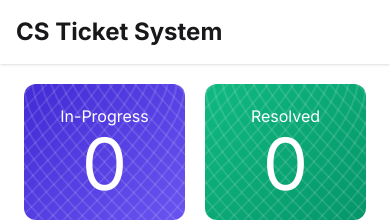
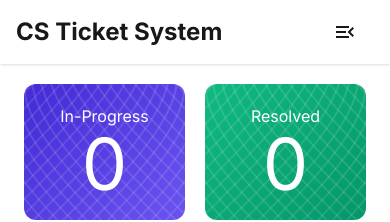
Before and after one commit to webdiv-rakib/CS-Ticket-System, a React (Vite) app: page / in a window 390 px wide. Shown: the top 222 px of the page. Built offline with nearby package versions, Linux system fonts and the light colour scheme.

Commit message:
on mobile drop down menu added.

```diff
--- a/src/components/NavBar/NavBar.jsx
+++ b/src/components/NavBar/NavBar.jsx
@@ -1,11 +1,28 @@
-import React from 'react';
-
+import { MdOutlineMenuOpen } from "react-icons/md";
 const NavBar = () => {
     return (
-        <div className="navbar shadow-sm md:flex justify-between px-4 md:px-30">
-            <div>
+        <div className="navbar shadow-sm md:flex justify-between px-4 md:px-30 bg-base-100">
+            <div className="flex-1">
                 <a className="text-2xl font-bold cursor-pointer">CS Ticket System</a>
             </div>
+            {/* mobile menu design */}
+            <div className="flex-none md:hidden">
+                <div className="dropdown dropdown-end">
+                    <div tabIndex={0} className="btn btn-ghost text-2xl">
+                        <MdOutlineMenuOpen></MdOutlineMenuOpen>
+                    </div>
+                    <ul tabIndex={0} className="menu menu-sm dropdown-content mt-3 p-2 shadow bg-base-100 rounded-box w-52">
+                        <li><a href="">Home</a></li>
+                        <li><a href="">FAQ</a></li>
+                        <li><a href="">Changelog</a></li>
+                        <li><a href="">Blog</a></li>
+                        <li><a href="">Download</a></li>
+                        <li><a href="">Contact</a></li>
+                        <li><button className="btn btn-sm text-white border-none mt-2" style={{ background: 'linear-gradient(90deg, #422AD5 0%, #6A54F0 100%)' }}>+ New Ticket</button></li>
+                    </ul>
+                </div>
+            </div>
+            {/* desktop menu */}
             <div className="hidden md:flex md:items-center md:gap-5">
                 <a href="" className="hover:text-gray-600">Home</a>
                 <a href="" className="hover:text-gray-600">FAQ</a>
```
